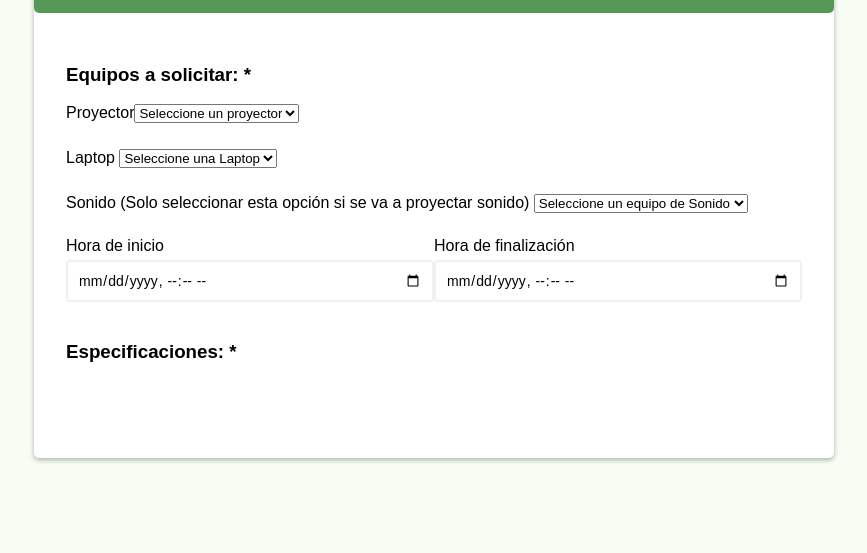
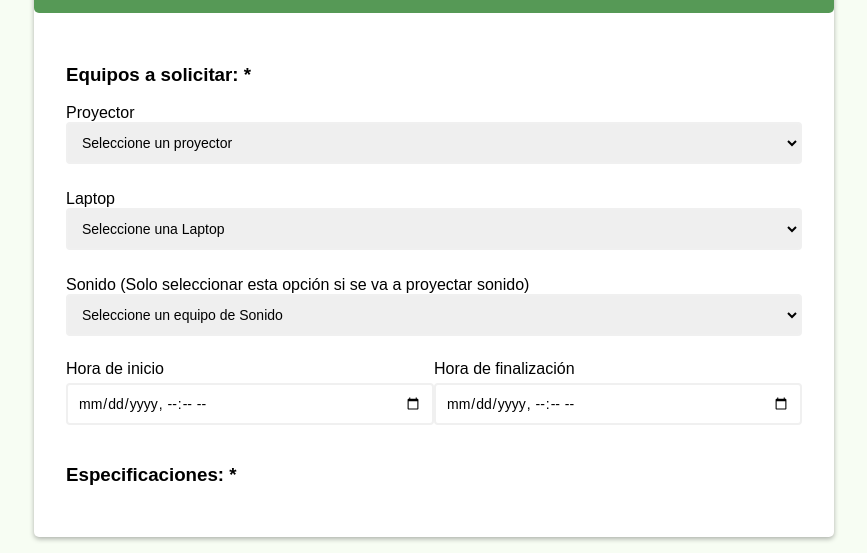
Before and after one commit to LiannyFer2/Audiovisuales---UTESA, a website built with Vite: page index.html in a window 1280 px wide. Shown: the part 326-879 px from the top of the page, without its empty margins (206-1073 px from the left). Before the commit the page ends 800 px from the top, so only its background shows below. Built offline with nearby package versions, Linux system fonts and the light colour scheme; no server answers; sample sign-in values are in the browser's storage; some icons are missing.

Commit message:
form control select

```diff
--- a/style.css
+++ b/style.css
@@ -114,7 +114,7 @@ body {
   margin-bottom: 5px;
 }
 
-.form-control input {
+.form-control input, select {
   border: 2px solid #f0f0f0;
   border-radius: 4px;
   display: block;
```
